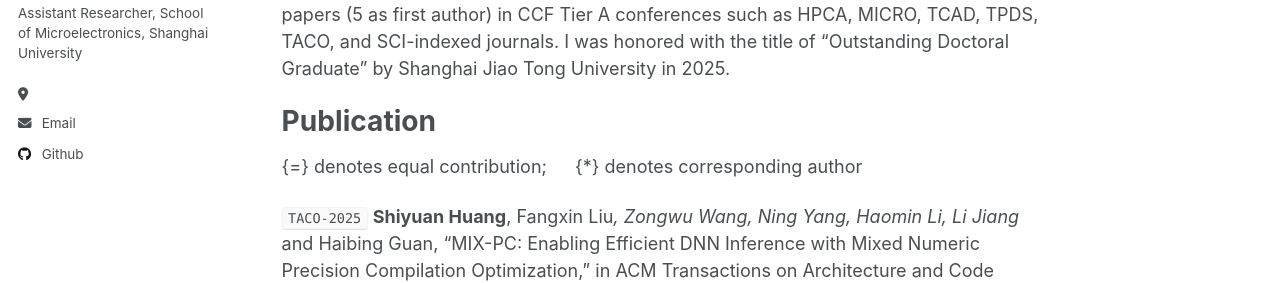
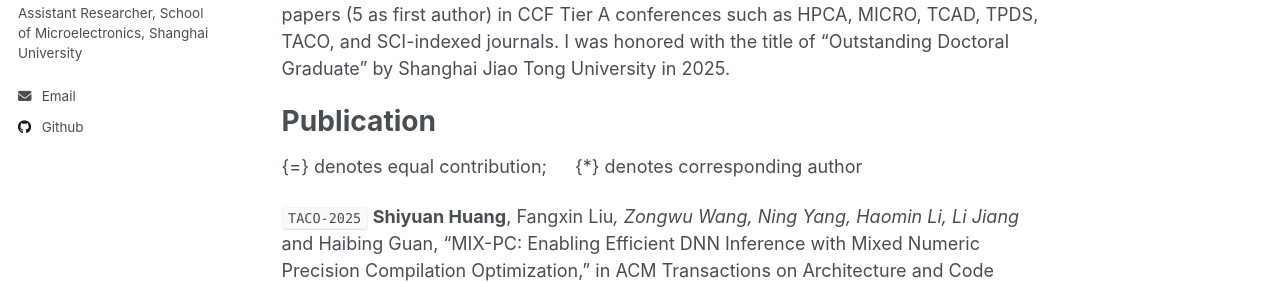
Before and after one commit to Hsy0406/Hsy0406.github.io, a Jekyll site: the page built from _pages/about.md, in a window 1280 px wide. Shown: the part 279-562 px from the top of the page. Built offline with Jekyll 4.4.1, drawn with Linux system fonts in a browser that asks for light colours.

```diff
--- a/_config.yml
+++ b/_config.yml
@@ -25,7 +25,7 @@ author:
   name             : "Shiyuan Huang"
   pronouns         : # example: "she/her"
   bio              : "Assistant Researcher, School of Microelectronics, Shanghai University"
-  location         : ""
+  location         : #""
   employer         : #"Red Brick University"
   uri              : # URL
   email            : "huangshiyuan@shu.edu.cn"
```
